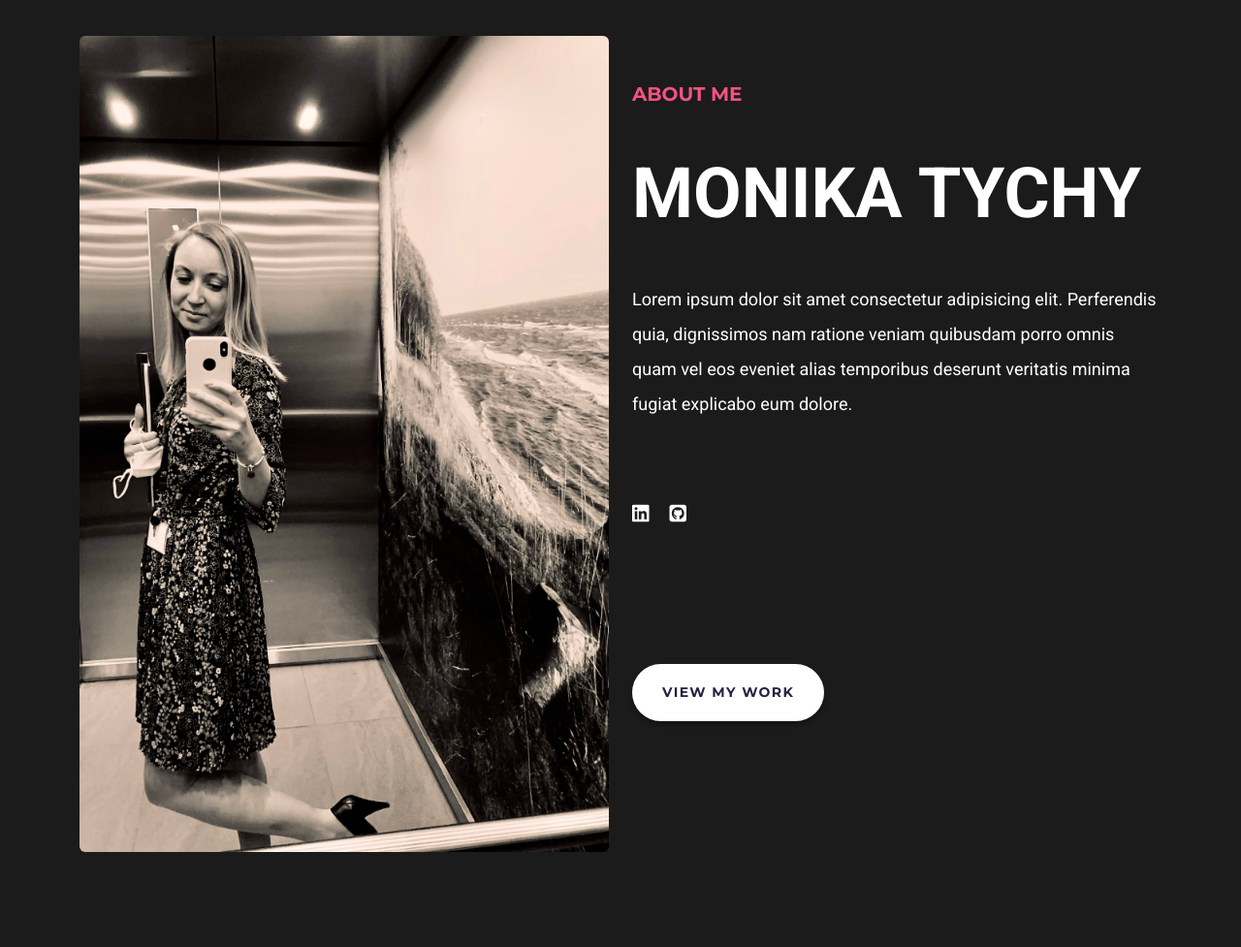
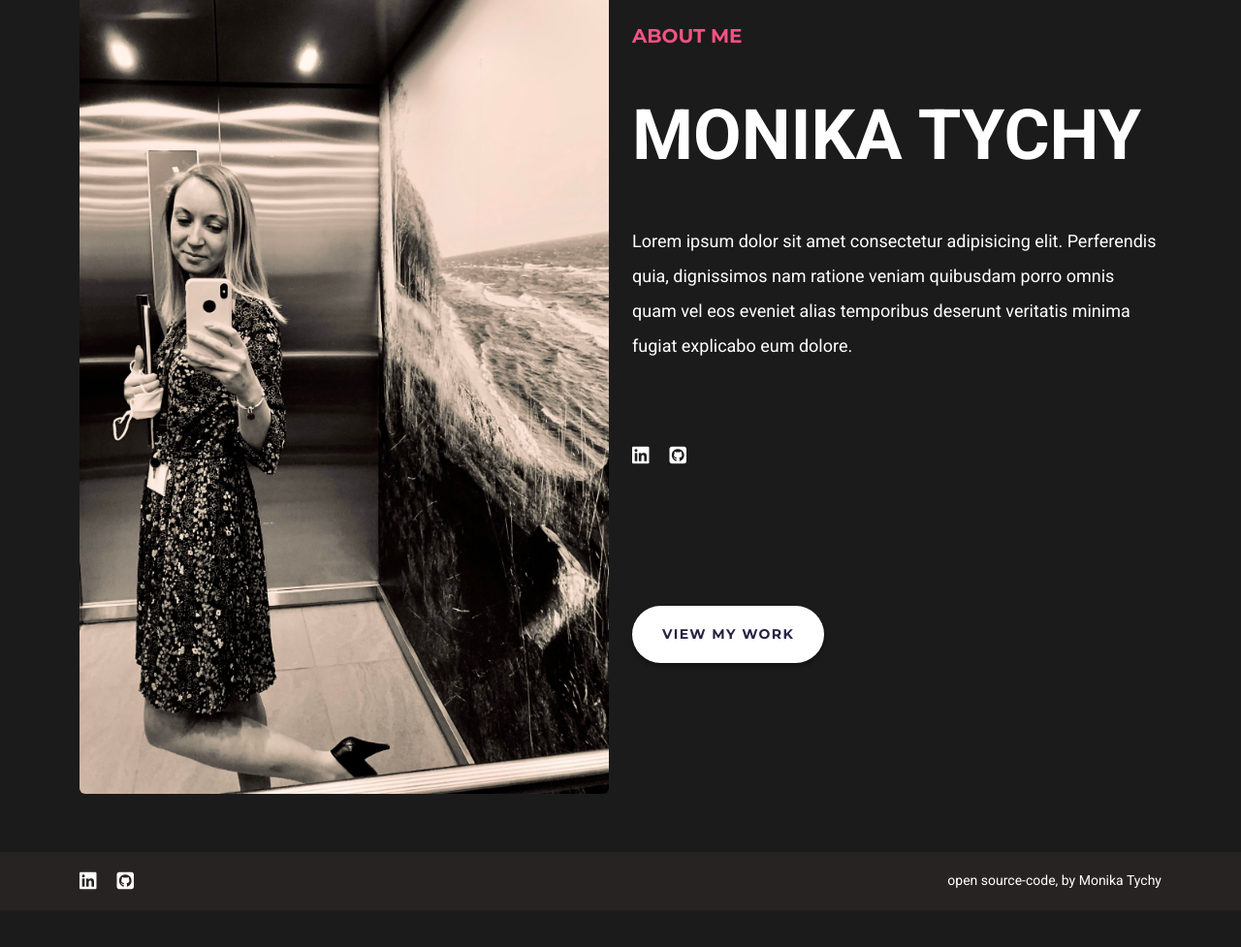
Before and after one commit to MonikaTychy/my-portfolio-project, a plain HTML site: page about.html in a window 1280 px wide. Shown: the part 139-1116 px from the top of the page at 97% size. After the commit the page ends 1078 px from the top, so only its background shows below. Drawn offline with nearby package versions, Linux system fonts and the light colour scheme.

Commit message:
created footer and fixed spacing

```diff
--- a/about.html
+++ b/about.html
@@ -46,7 +46,7 @@
                 <h3 class="text-start mb-5">ABOUT ME</h3>
                 <h1 class="text-start mb-5">MONIKA TYCHY</h1>
                 <p class="text-start">Lorem ipsum dolor sit amet consectetur adipisicing elit. Perferendis quia, dignissimos nam ratione veniam quibusdam porro omnis quam vel eos eveniet alias temporibus deserunt veritatis minima fugiat explicabo eum dolore.</p>
-                <div class="icons">
+                <div class="contact-icons">
                     <a href="https://www.linkedin.com/in/monika-tychy-60215582/" target="_blank">
                         <i class="fa-brands fa-linkedin me-3"></i>
                     </a>
@@ -58,6 +58,22 @@
             </div>
         </div>
     </div>
-
+    <footer>
+      <div class="container">
+       <div class="row">
+           <div class="col-4 footer-icons">
+             <a href="https://www.linkedin.com/in/monika-tychy-60215582/" target="_blank">
+               <i class="fa-brands fa-linkedin me-3"></i>
+             </a>
+             <a href="https://github.com/MonikaTychy" target="_blank">
+               <i class="fa-brands fa-github-square"></i>
+             </a>
+           </div>
+           <div class="col-8">
+             <p>open source-code, by Monika Tychy</p>
+           </div>
+       </div>
+      </div>
+     </footer>
 </body>
 </html>
--- a/styles/portfolio.css
+++ b/styles/portfolio.css
@@ -48,7 +48,13 @@ footer {
     position: static;
     bottom: 0;
     margin: 0;
-    padding: 20px 0;
+    padding: 15px 0;
+}
+
+footer p {
+    text-align: end;
+    font-size: 14px;
+    margin: 0;
 }
 
 .custom-navbar {
@@ -58,18 +64,18 @@ footer {
 }
 
 .hero {
-padding: 140px 0px;
+padding: 70px 0px;
 margin-left: 0;
 }
 
 .content {
-    margin: 120px auto;
+    margin: 60px auto;
 }
 
 .contact-box {
     background-color: #282323;
+    margin-top: 100px;
     padding: 20px;
-    margin: 100px 100px;
     border-radius: 8px;
 }
 
@@ -91,27 +97,35 @@ margin-left: 0;
     color: var(--primary-color);
 }
 
-.icons {
-    margin-top:80px;
-    margin-bottom: 140px;
+.contact-icons {
+margin-top:80px;
+margin-bottom: 140px;
+}
+
+.contact-icons,
+.footer-icons {
     text-align: start;
     font-size: 20px;
 }
 
-.icons i {
+.contact-icons i,
+.footer-icons i {
     color: var(--primary-color);
     transition: all 150ms ease-in-out;
 }
 
-.icons i:hover {
+.contact-icons i:hover,
+.footer-icons i:hover {
     color: var(--secondary-color);
 }
 
-.icons a {
+.contact-icons a,
+.footer-icons a {
     text-decoration: none;
 }
 
-.icons a:visited {
+.contact-icons a:visited,
+.footer-icons a:visited {
     text-decoration: none;
 }
 
```
Also changed, not shown: contact.html (+18 -2 lines), index.html (+12 -3 lines), work.html (+17 -1 lines).
